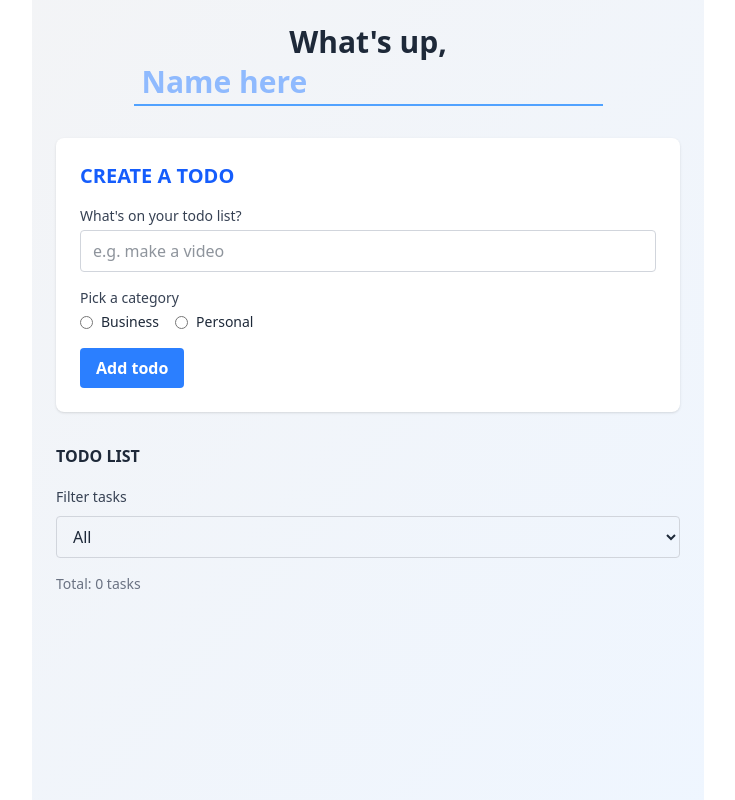
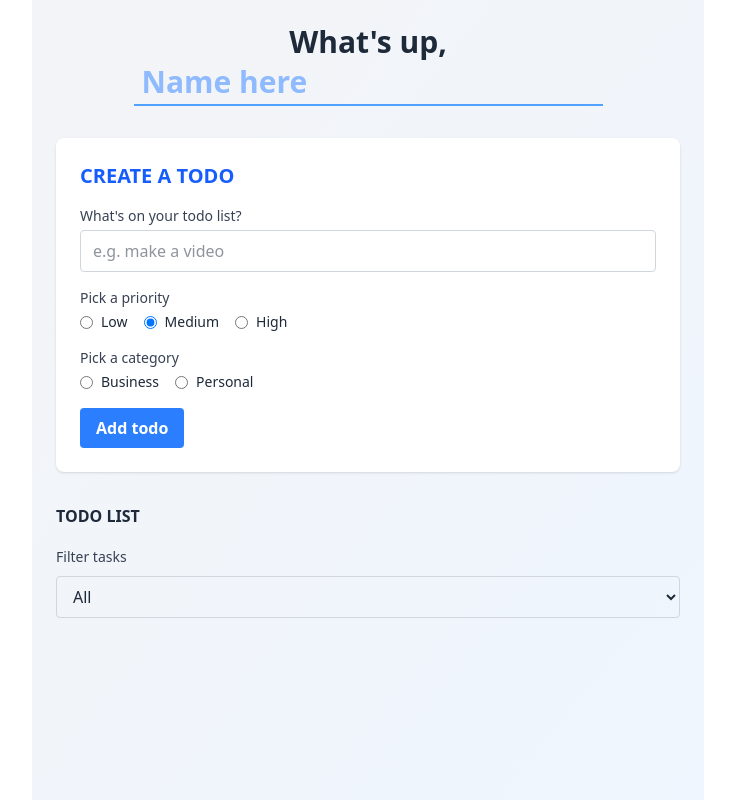
Before and after one commit to Radomir9/todo-app, a Vue app: page / in a window 1280 px wide. Shown: the whole page, without its empty margins (272-1007 px from the left). Built offline with nearby package versions, Linux system fonts and the light colour scheme.

Commit message:
Add priority-based sorting and improve todo input layout

```diff
--- a/src/App.vue
+++ b/src/App.vue
@@ -24,6 +24,23 @@
                     class="w-full border border-gray-300 rounded px-3 py-2 focus:outline-none focus:ring-2 focus:ring-blue-400" />
 
                 <div>
+                    <label class="block text-sm font-medium text-gray-700 mb-1">Pick a priority</label>
+                    <div class="flex gap-4">
+                        <label class="flex items-center gap-2 cursor-pointer">
+                            <input type="radio" value="low" v-model="input_priority" />
+                            <span class="text-sm font-medium">Low</span>
+                        </label>
+                        <label class="flex items-center gap-2 cursor-pointer">
+                            <input type="radio" value="medium" v-model="input_priority" />
+                            <span class="text-sm font-medium">Medium</span>
+                        </label>
+                        <label class="flex items-center gap-2 cursor-pointer">
+                            <input type="radio" value="high" v-model="input_priority" />
+                            <span class="text-sm font-medium">High</span>
+                        </label>
+                    </div>
+                </div>
+                <div>
                     <label class="block text-sm font-medium text-gray-700 mb-1">Pick a category</label>
                     <div class="flex gap-4">
                         <label class="flex items-center gap-2 cursor-pointer">
@@ -36,6 +53,7 @@
                         </label>
                     </div>
                 </div>
+
 
                 <input type="submit" value="Add todo"
                     class="bg-blue-500 hover:bg-blue-600 text-white font-semibold px-4 py-2 rounded cursor-pointer transition" />
@@ -56,7 +74,7 @@
                 </select>
             </div>
             <transition-group name="todo" tag="div">
-                <div v-for="todo in filteredTodos" :key="todo.id"
+                <div v-for="todo in sortedAndFilteredTodos" :key="todo.id"
                     class="flex items-center justify-between bg-white shadow-sm p-4 mb-2 rounded-xl hover:shadow-md transition">
                     <div class="flex items-start gap-4 w-full">
                         <button @click="todo.done = !todo.done"
@@ -68,15 +86,36 @@
                                 <path stroke-linecap="round" stroke-linejoin="round" d="M5 13l4 4L19 7" />
                             </svg>
                         </button>
-                        <div class="flex flex-col">
-                            <p :class="todo.done ? 'line-through text-gray-400' : 'text-gray-800'
-                                " class="font-semibold text-base">
+                        <div class="flex flex-col gap-1">
+  <div class="flex items-center gap-2">
+    <p :class="todo.done ? 'line-through text-gray-400' : 'text-gray-800'"
+       class="font-semibold text-base">
       {{ todo.content }}
     </p>
+    <span
+  :class="[
+    'flex items-center gap-1 text-xs font-semibold px-2 py-0.5 rounded-full capitalize',
+    todo.priority === 'low' && 'bg-green-100 text-green-600',
+    todo.priority === 'medium' && 'bg-yellow-100 text-yellow-600',
+    todo.priority === 'high' && 'bg-red-100 text-red-600'
+  ]"
+>
+  <svg v-if="todo.priority === 'low'" xmlns="http://www.w3.org/2000/svg" class="h-3 w-3" fill="currentColor" viewBox="0 0 20 20">
+    <path d="M10 2a8 8 0 100 16 8 8 0 000-16z" />
+  </svg>
+  <svg v-else-if="todo.priority === 'medium'" xmlns="http://www.w3.org/2000/svg" class="h-3 w-3" fill="currentColor" viewBox="0 0 20 20">
+    <path d="M10 2a8 8 0 100 16 8 8 0 000-16z" />
+  </svg>
+  <svg v-else xmlns="http://www.w3.org/2000/svg" class="h-3 w-3" fill="currentColor" viewBox="0 0 20 20">
+    <path fill-rule="evenodd" d="M10 2a8 8 0 11-6.472 12.972l-.528.528a1 1 0 01-1.414-1.414l.528-.528A8 8 0 0110 2zm0 5a1 1 0 00-.993.883L9 8v4a1 1 0 001.993.117L11 12V8a1 1 0 00-1-1zm0 8a1 1 0 100 2 1 1 0 000-2z" clip-rule="evenodd" />
+  </svg>
+  {{ todo.priority }}
+</span>
+  </div>
   <p :class="todo.category === 'business'
               ? 'text-blue-500'
-                                    : 'text-pink-500'
-                                " class="text-sm mt-1">
+              : 'text-pink-500'"
+     class="text-sm">
     {{ todo.category }}
   </p>
 </div>
@@ -88,9 +127,6 @@
                 </div>
 
             </transition-group>
-            <p class="text-sm text-gray-500 mt-4">
-                     Total: {{ todos.length }} tasks
-                 </p>
         </section>
     </main>
 </template>
@@ -104,20 +140,21 @@ const todos = ref([]);
 const input_category = ref(null);
 const input_content = ref("");
 
+const input_priority = ref('medium')
+
 const filter = ref('all')
 
-const filteredTodos = computed(() => {
-    if(filter.value === 'all'){
-        return todos.value
-    }
-    if(filter.value === 'done') {
-        return todos.value.filter(todo => todo.done)
-    }
-    if(filter.value === 'notDone') {
-        return todos.value.filter(todo => !todo.done)
-    }
-    return todos.value.filter(todo => todo.category === filter.value)
-})
+const sortedAndFilteredTodos = computed(() => {
+    const filtered = (() => {
+        if (filter.value === 'all') return todos.value;
+        if (filter.value === 'done') return todos.value.filter(todo => todo.done);
+        if (filter.value === 'notDone') return todos.value.filter(todo => !todo.done);
+        return todos.value.filter(todo => todo.category === filter.value);
+    })();
+
+    const priorities = ['high', 'medium', 'low'];
+    return filtered.sort((a, b) => priorities.indexOf(a.priority) - priorities.indexOf(b.priority));
+});
 
 watch(name, (newVal) => {
     localStorage.setItem("name", newVal);
@@ -140,6 +177,7 @@ onMounted(() => {
 
 const addTodo = () => {
     if (input_content.value.trim() === "" || input_category.value === null) {
+        alert("Please enter content and choose a category.")
         return;
     }
     todos.value.push({
@@ -147,11 +185,15 @@ const addTodo = () => {
         content: input_content.value,
         category: input_category.value,
         done: false,
+        priority: input_priority.value
     });
 
     input_category.value = null;
     input_content.value = "";
+    input_priority.value = "medium"
 };
+
+
 
 const removeTodo = (todo) => {
     todos.value = todos.value.filter((t) => t !== todo);
```
Lines whose indentation alone changed are shown as unchanged.
